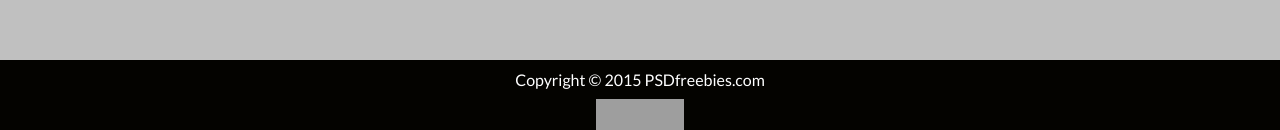
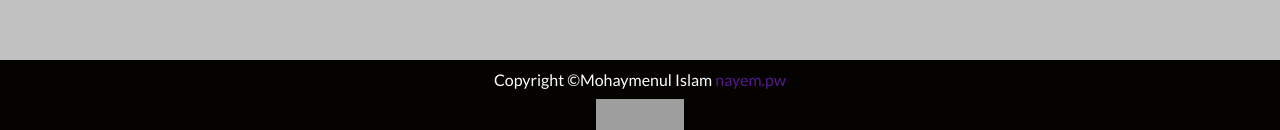
Before and after one commit to nayem567/taxi-psd-project-3, a plain HTML site: page index.html in a window 1280 px wide. Shown: the part 4523-4653 px from the top of the page. Drawn offline with nearby package versions, Linux system fonts and the light colour scheme; grey boxes are pictures that could not be loaded.

Commit message:
Update index.html

```diff
--- a/index.html
+++ b/index.html
@@ -370,7 +370,7 @@
     <footer>
         <div class="container">
             <div class="row">
-                <p>Copyright © 2015 PSDfreebies.com</p>
+                <p>Copyright ©Mohaymenul Islam <a href=""https://nayem.pw>nayem.pw</a> </p>
             </div>
         </div>
 
```
